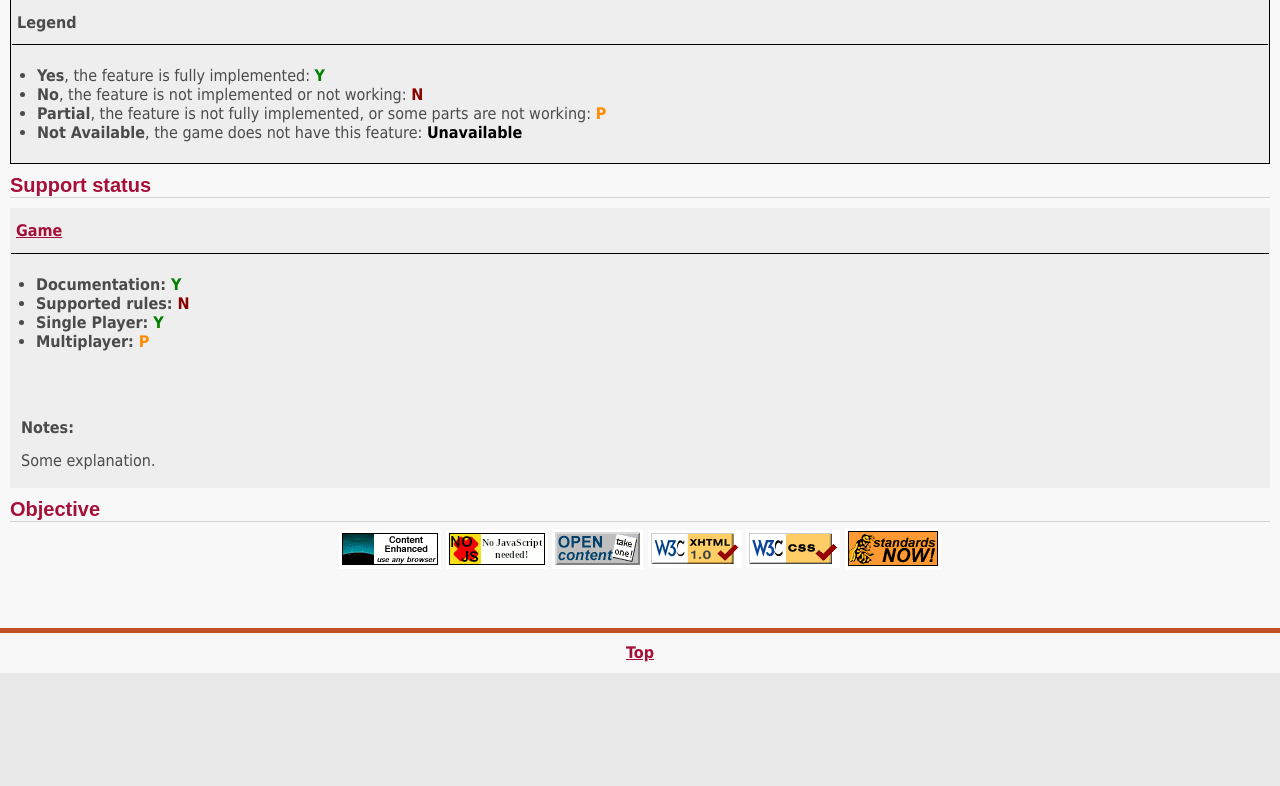
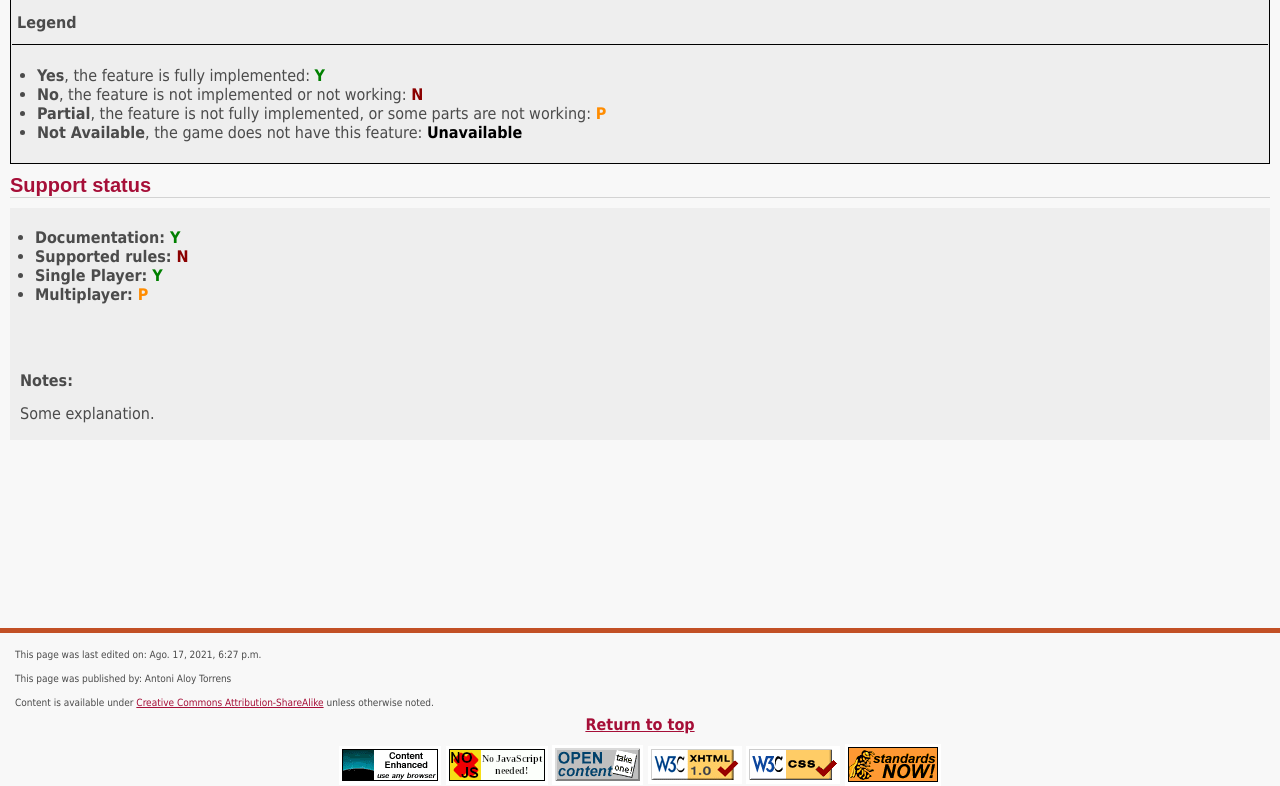
Before and after one commit to wiseshell-net/wiseshell.net, a Django app: page /wiki/game/1/Game/ in a window 1280 px wide. Shown: the part 343-1129 px from the top of the page. Before the commit the page ends 1016 px from the top, so only its background shows below. Run offline with Django 3.2, Linux system fonts and the light colour scheme; data comes from the database, SQL or seed files in the repository.

Commit message:
Redefined game structure

```diff
--- a/main/models.py
+++ b/main/models.py
@@ -9,16 +9,23 @@ from tinymce.models import HTMLField
 # Image will go into main board
 class Game(models.Model):
     NOTES_DESCRIPTION = "Separate your explanation in paragraphs if needed."
+    DIFFICULTY_CHOICES = (
+        ('Low', 'Low'),
+        ('Medium', 'Medium'),
+        ('High', 'High'),
+        ('Unspecified', 'Unspecified')
+    )
 
     title = models.CharField(max_length=400, help_text="If you need some clue about how to fill this, please see https://en.wikipedia.org/wiki/Escoba")
     published_by = models.CharField(max_length=400)
     origin = models.CharField(max_length=400)
     type = models.CharField(max_length=400)
     players = models.CharField(max_length=400)
-    number_of_cards = models.IntegerField()
+    number_of_cards = models.CharField(max_length=100)
     deck = models.CharField(max_length=400)
-    play = models.CharField(max_length=400)
+    play = models.CharField(max_length=400, help_text="Clockwise, Counterclockwise, Unspecified...", default="Unspecified")
     playing_time = models.CharField(max_length=400)
+    difficulty = models.CharField(max_length=11, choices=DIFFICULTY_CHOICES, default="Unspecified")
     description = HTMLField(blank=True, null=True, help_text=NOTES_DESCRIPTION)
     visible = models.BooleanField(default=True)
     created = models.DateTimeField(auto_now=True)
@@ -39,10 +46,10 @@ class Game(models.Model):
     multiplayer = models.CharField(max_length=11, choices=SUPPORT_CHOICES)
     notes = HTMLField(blank=True, null=True, help_text=NOTES_FIELD)
 
-# This will go into objective
-class GameObjective(models.Model):
-    game = models.ForeignKey(Game, on_delete=models.CASCADE, related_name="game_objective")
-    title = models.CharField(max_length=50, help_text="If you need some clue about how to fill this, please see https://en.wikipedia.org/wiki/Escoba")
+# Each part belongs to a section of the game regulations
+class GameRegulation(models.Model):
+    game = models.ForeignKey(Game, on_delete=models.CASCADE, related_name="orig_game")
+    title = models.CharField(max_length=100, help_text="If you need some clue about how to fill this, please see https://en.wikipedia.org/wiki/Escoba")
     description = HTMLField()
     image = models.ImageField(upload_to = 'game_photo/', blank=True, null=True)
     caption = models.CharField(max_length=1000, blank=True, null=True)
--- a/main/static/css/campaign.css
+++ b/main/static/css/campaign.css
@@ -27,6 +27,10 @@ img {
 
 strong {
     font-weight: bold;
+}
+
+a {
+    color: #a60f38;
 }
 
 p {
@@ -69,17 +73,17 @@ ul {
 }
 
 a:link {
-    color: #1C71AA;
+    color: #a60f38;
     text-decoration: underline;
 }
 
 a:visited {
-    color: #ffffff;
+    color: #a60f38;
     text-decoration: underline;
 }
 
 a:hover {
-    color: #37A2E9;
+    color: #e70000;
     text-decoration: underline;
 }
 
@@ -91,6 +95,14 @@ a:hover {
 .table-container {
     margin-top: 10px;
     margin-bottom: 10px;
+}
+
+.small-font {
+    font: normal 10px/14px 'Tahoma', sans-serif;
+}
+
+.no-padding {
+    padding: 0;
 }
 
 .small-padding {
@@ -215,6 +227,10 @@ a.big_red:hover {
     color: #999;
     background: none;
     font: 100% 'Tahoma', sans-serif;
+}
+
+.left {
+    text-align: left;
 }
 
 .center {
@@ -400,10 +416,21 @@ or follow the color palette of the web page.
     color: #deb2bd;
 }
 
+.redfooterlinks a {
+    color: #a60f38;
+    text-decoration: underline;
+}
+
 .redlinks a {
     color: #a60f38;
     text-decoration: underline;
     font: bold 16px/20px 'Tahoma', sans-serif;
+}
+
+.redlinks a.small-font {
+    color: #a60f38;
+    text-decoration: underline;
+    font: normal 10px/14px 'Tahoma', sans-serif;
 }
 
 .redlinks a:hover {
--- a/main/templates/base.html
+++ b/main/templates/base.html
@@ -68,27 +68,28 @@
                 <p>Content body</p>
                 {% endblock content_body %}
                 <!-- end contents -->
-                <div class="redlinks center">
-                    {% block badges %}
-                    <a href="https://anybrowser.org/campaign/index.html"><img style="border:0;width:96px;height:32px;" src="{% static 'assets/img/button_enhanced.gif' %}" alt="Content Enhanced - Use Any Browser" class="bannermarg" width="96" height="32"></a>
-                    <a><img style="border:0;width:96px;height:32px;" src="{% static 'assets/img/button_nojs.gif' %}" alt="No JS needed to run this website" class="bannermarg" width="96" height="32"></a>
-                    <a href="http://www.opencontent.org/"><img style="border:0;width:85px;height:33px;" src="{% static 'assets/img/button_takeone.gif' %}" alt="Open Content" class="bannermarg" width="85" height="33"></a>
-                    <a href="http://validator.w3.org/"><img style="border:0;width:88px;height:31px;" src="{% static 'assets/img/valid-xhtml10.png' %}" alt="W3C XHTML 1.0" class="bannermarg" width="88" height="31"></a>
-                    <a href="https://jigsaw.w3.org/css-validator/"><img style="border:0;width:88px;height:31px;" src="{% static 'assets/img/vcss.gif' %}" alt="Valid CSS!" class="bannermarg" width="88" height="31"></a>
-                    <a href="http://www.webstandards.org/"><img style="border:0;width:90px;height:35px;" src="{% static 'assets/img/wspnow.gif' %}" alt="Web Standards Now!" class="bannermarg" width="90" height="35"></a>
-                    {% endblock badges %}
-                </div>
             </div>
             <!-- LEFT END-->
             <div class="clearwidth"></div>
         </div>
         <!-- FOOTER BEGIN-->
         <div id="navfooter" class="navigation">
-            <div class="redlinks center">
+            <div class="redfooterlinks center">
+                {% block prefooter %}{% endblock prefooter %}
                 {% block footer %}
-                <a class="center" href="#top">Top</a>
+                <a class="bold center" href="#top">Return to top</a>
                 {% endblock footer %}
             </div>
+        </div>
+        <div class="redlinks center">
+            {% block badges %}
+            <a href="https://anybrowser.org/campaign/index.html"><img style="border:0;width:96px;height:32px;" src="{% static 'assets/img/button_enhanced.gif' %}" alt="Content Enhanced - Use Any Browser" class="bannermarg" width="96" height="32"></a>
+            <a><img style="border:0;width:96px;height:32px;" src="{% static 'assets/img/button_nojs.gif' %}" alt="No JS needed to run this website" class="bannermarg" width="96" height="32"></a>
+            <a href="http://www.opencontent.org/"><img style="border:0;width:85px;height:33px;" src="{% static 'assets/img/button_takeone.gif' %}" alt="Open Content" class="bannermarg" width="85" height="33"></a>
+            <a href="http://validator.w3.org/"><img style="border:0;width:88px;height:31px;" src="{% static 'assets/img/valid-xhtml10.png' %}" alt="W3C XHTML 1.0" class="bannermarg" width="88" height="31"></a>
+            <a href="https://jigsaw.w3.org/css-validator/"><img style="border:0;width:88px;height:31px;" src="{% static 'assets/img/vcss.gif' %}" alt="Valid CSS!" class="bannermarg" width="88" height="31"></a>
+            <a href="http://www.webstandards.org/"><img style="border:0;width:90px;height:35px;" src="{% static 'assets/img/wspnow.gif' %}" alt="Web Standards Now!" class="bannermarg" width="90" height="35"></a>
+            {% endblock badges %}
         </div>
         {% endblock content %}
     </div>
--- a/main/templates/html/game.html
+++ b/main/templates/html/game.html
@@ -6,10 +6,16 @@
 <h2>Status Legend</h2>
 {% include 'partial/legend.html' %}
 <h2>Support status</h2>
-{% include 'partial/game_summary.html' %}
-<h2>Objective</h2>
-{% for objective in objectives %}
-<h3>{{objective.title}}</h3>
-{{ objective.description }}
+<table class="table-container" bgcolor='#eeeeee' border='0' cellpadding='0' cellspacing='0' align='center' bgcolor='#000000' width='100%'><tr><td>
+{% include 'partial/game_support.html' %}
+</table>
+{% for regulation in regulations %}
+<h2>{{regulation.title}}</h2>
+{{ regulation.description|safe }}
 {% endfor %}
 {% endblock content_body %}
+{% block prefooter %}
+    <p class="left small-padding small-font">This page was last edited on: {{ game.last_modified }}</p>
+    <p class="left small-padding small-font">This page was published by: {{ game.published_by }}</p>
+    <p class="left small-padding small-font">Content is available under <a class="no-padding small-font" href="https://creativecommons.org/licenses/by-sa/4.0/">Creative Commons Attribution-ShareAlike</a> unless otherwise noted.</p>
+{% endblock prefooter %}
--- a/main/templates/partial/game_summary.html
+++ /dev/null
@@ -1,21 +0,0 @@
-<table class="table-container" bgcolor='#eeeeee' border='0' cellpadding='0' cellspacing='0' align='center' bgcolor='#000000' width='100%'><tr><td>
-    <table border='0' cellpadding='5' cellspacing='1' width='100%'>
-    <tr>
-    <td class="small-padding" style="border-bottom:1px solid black;" bgcolor='#eeeeee'>
-    <p class="redlinks bold"><a href="{% url 'info_game' game.id game.title|escape %}">{{game.title|escape}}</a></p>
-    <tr>
-    <td bgcolor='#eeeeee'>
-        <table class="padding" style="margin-top:10px;" border='0' cellspacing='0' cellpadding='5'><tr><td>
-        <ul>
-            <li class="bold">Documentation: <span class="bold {% if game.documentation == "Y" %} yes {% else %}{% if game.documentation == "N" %} no {% else %}{% if game.documentation == "P" %} partial {% else %} unavailable {% endif %}{% endif %}{% endif %}">{{ game.documentation|escape }}</span></li>
-            <li class="bold">Supported rules: <span class="bold {% if game.supported_rules == "Y" %} yes {% else %}{% if game.supported_rules == "N" %} no {% else %}{% if game.supported_rules == "P" %} partial {% else %} unavailable {% endif %}{% endif %}{% endif %}">{{ game.supported_rules|escape }}</span></li>
-            <li class="bold">Single Player: <span class="bold {% if game.single_player == "Y" %} yes {% else %}{% if game.single_player == "N" %} no {% else %}{% if game.single_player == "P" %} partial {% else %} unavailable {% endif %}{% endif %}{% endif %}">{{ game.single_player|escape }}</span></li>
-            <li class="bold">Multiplayer: <span class="bold {% if game.multiplayer == "Y" %} yes {% else %}{% if game.multiplayer == "N" %} no {% else %}{% if game.multiplayer == "P" %} partial {% else %} unavailable {% endif %}{% endif %}{% endif %}">{{ game.multiplayer|escape }}</span></li>
-        </ul>
-        {% if game.notes %}
-        <p class="bold" style="margin-top:50px;">Notes:</p>
-        {{ game.notes|safe }}
-        {% endif %}
-        </table>
-    </table>
-</table>
--- /dev/null
+++ b/main/templates/partial/game_support.html
@@ -0,0 +1,12 @@
+<table class="padding" style="margin-top:10px;" border='0' cellspacing='0' cellpadding='5'><tr><td>
+<ul>
+    <li class="bold">Documentation: <span class="bold {% if game.documentation == "Y" %} yes {% else %}{% if game.documentation == "N" %} no {% else %}{% if game.documentation == "P" %} partial {% else %} unavailable {% endif %}{% endif %}{% endif %}">{{ game.documentation|escape }}</span></li>
+    <li class="bold">Supported rules: <span class="bold {% if game.supported_rules == "Y" %} yes {% else %}{% if game.supported_rules == "N" %} no {% else %}{% if game.supported_rules == "P" %} partial {% else %} unavailable {% endif %}{% endif %}{% endif %}">{{ game.supported_rules|escape }}</span></li>
+    <li class="bold">Single Player: <span class="bold {% if game.single_player == "Y" %} yes {% else %}{% if game.single_player == "N" %} no {% else %}{% if game.single_player == "P" %} partial {% else %} unavailable {% endif %}{% endif %}{% endif %}">{{ game.single_player|escape }}</span></li>
+    <li class="bold">Multiplayer: <span class="bold {% if game.multiplayer == "Y" %} yes {% else %}{% if game.multiplayer == "N" %} no {% else %}{% if game.multiplayer == "P" %} partial {% else %} unavailable {% endif %}{% endif %}{% endif %}">{{ game.multiplayer|escape }}</span></li>
+</ul>
+{% if game.notes %}
+<p class="bold" style="margin-top:50px;">Notes:</p>
+{{ game.notes|safe }}
+{% endif %}
+</table>
--- a/main/views.py
+++ b/main/views.py
@@ -1,6 +1,6 @@
 from django.shortcuts import render
 from django.views.generic import TemplateView, DetailView
-from .models import Game, GameObjective
+from .models import Game, GameRegulation
 
 # Create your views here.
 
@@ -61,8 +61,7 @@ class GameDetail(DetailView):
         context = super().get_context_data(**kwargs)
         pk = self.kwargs.get(self.pk_url_kwarg)
         game = Game.objects.get(pk=pk)
-        #objectives = GameObjective.objects.filter(id=pk)
-        #import pdb; pdb.set_trace()
+        regulations = GameRegulation.objects.filter(game__id=pk)
         context["game"] = game
-        #context["objectives"] = objectives
+        context["regulations"] = regulations
         return context
```
Also changed, not shown: main/admin.py (+5 -5 lines), main/templates/html/wiki.html (+10 -1 lines), db.sqlite3, main/migrations/0002_auto_20210820_1204.py (added), main/migrations/0003_auto_20210820_1220.py (added), main/migrations/0004_game_difficulty.py (added), main/migrations/0005_auto_20210820_1227.py (added), main/migrations/0006_auto_20210820_1233.py (added), main/migrations/0007_auto_20210820_1242.py (added).
